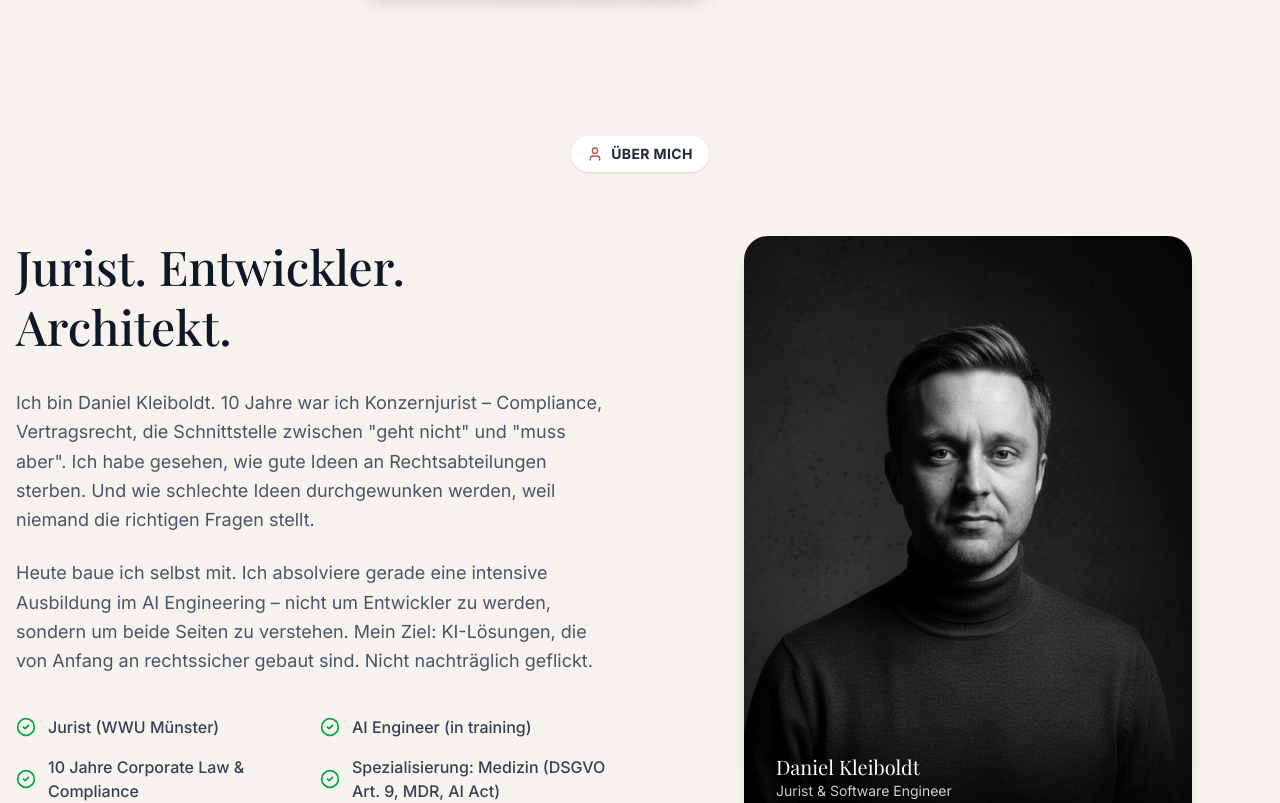
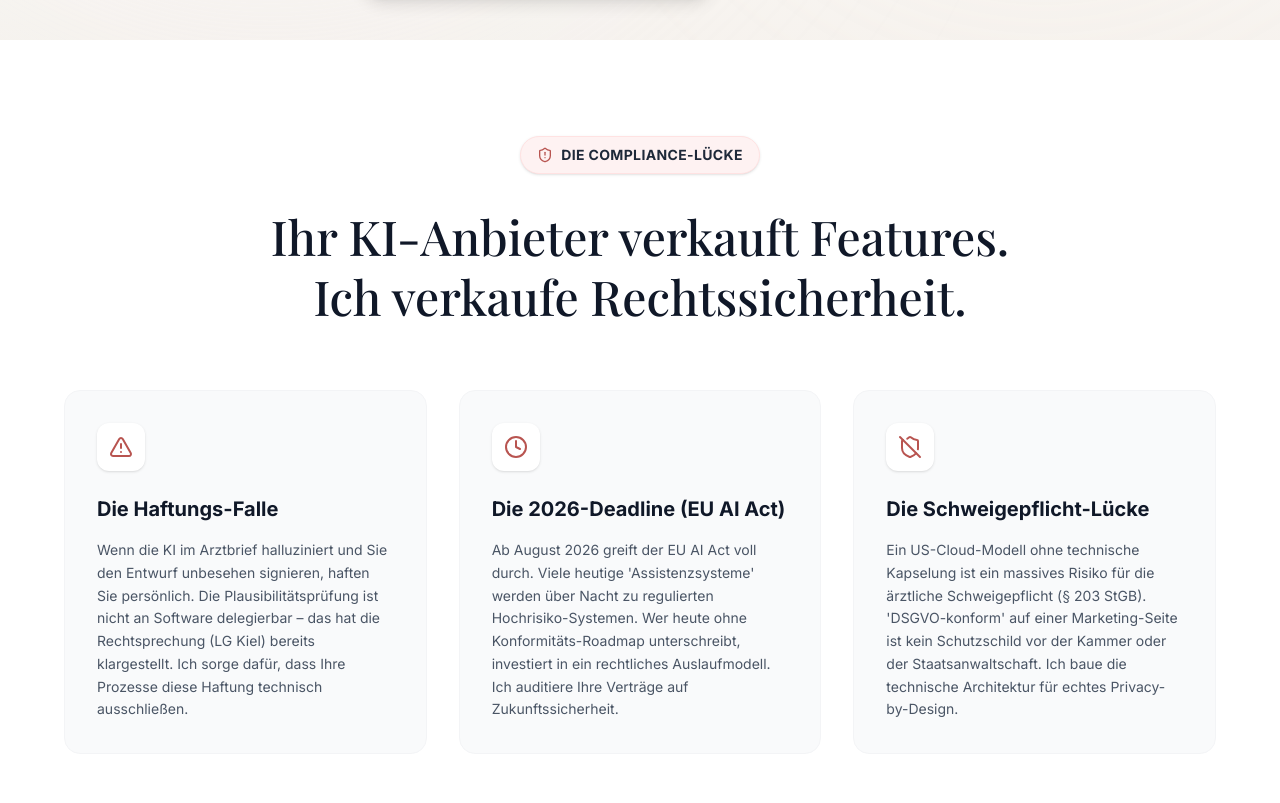
Before and after one commit to fonkape/legalmedtech, a Next.js app: page / in a window 1280 px wide. Shown: the part 760-1563 px from the top of the page. Built offline with nearby package versions, Linux system fonts and the light colour scheme; a web font is replaced by a local one.

Commit message:
Restructure website: Remove 4 sections and add 'Die Compliance-Lücke'

```diff
--- a/src/app/page.tsx
+++ b/src/app/page.tsx
@@ -1,12 +1,8 @@
 import { Navbar } from "@/components/Navbar";
 import { Hero } from "@/components/Hero";
-import { InteractivePraxis } from "@/components/InteractivePraxis";
-import { SocialProofTeaser } from "@/components/SocialProofTeaser";
-import { SolutionOverview } from "@/components/SolutionOverview";
+import { ComplianceGap } from "@/components/ComplianceGap";
 import { UseCases } from "@/components/UseCases";
-import { UrgencySection } from "@/components/UrgencySection";
 import { TrustAbout } from "@/components/TrustAbout";
-import { StatusQuo } from "@/components/StatusQuo";
 import { Insights } from "@/components/Insights";
 import { FAQ } from "@/components/FAQ";
 import { Contact } from "@/components/Contact";
@@ -19,20 +15,13 @@ export default function Home() {
 
       <Navbar />
       <Hero />
+      <ComplianceGap />
       <div id="about">
         <TrustAbout />
       </div>
-      <StatusQuo />
-      <div id="solutions">
-        <SolutionOverview />
-      </div>
-      <div id="interactive-praxis">
-        <InteractivePraxis />
-      </div>
-      <div id="use-cases">
+      <div id="angebot">
         <UseCases />
       </div>
-      <UrgencySection />
       <div id="insights">
         <Insights />
       </div>
--- /dev/null
+++ b/src/components/ComplianceGap.tsx
@@ -0,0 +1,57 @@
+"use client";
+
+import { AlertTriangle, Clock, ShieldOff, ShieldAlert } from "lucide-react";
+
+export function ComplianceGap() {
+    return (
+        <section id="compliance-luecke" className="py-24 bg-white">
+            <div className="container mx-auto px-4 md:px-6">
+                <div className="max-w-4xl mx-auto text-center mb-16">
+                    <div className="inline-flex items-center gap-2 px-4 py-2 bg-red-50 rounded-full shadow-sm mb-8 border border-red-100">
+                        <ShieldAlert className="w-4 h-4 text-primary" />
+                        <span className="text-sm font-bold text-gray-800 tracking-wide uppercase">DIE COMPLIANCE-LÜCKE</span>
+                    </div>
+
+                    <h2 className="text-3xl md:text-5xl font-serif font-medium text-gray-900 mb-6 leading-tight">
+                        Ihr KI-Anbieter verkauft Features. <br /> Ich verkaufe Rechtssicherheit.
+                    </h2>
+                </div>
+
+                <div className="grid grid-cols-1 md:grid-cols-3 gap-8 max-w-6xl mx-auto">
+                    {/* Column 1 */}
+                    <div className="bg-gray-50 p-8 rounded-2xl border border-gray-100 flex flex-col">
+                        <div className="w-12 h-12 bg-white rounded-xl shadow-sm flex items-center justify-center mb-6 text-primary">
+                            <AlertTriangle className="w-6 h-6" />
+                        </div>
+                        <h3 className="text-xl font-bold text-gray-900 mb-4">Die Haftungs-Falle</h3>
+                        <p className="text-gray-600 leading-relaxed text-sm">
+                            Wenn die KI im Arztbrief halluziniert und Sie den Entwurf unbesehen signieren, haften Sie persönlich. Die Plausibilitätsprüfung ist nicht an Software delegierbar – das hat die Rechtsprechung (LG Kiel) bereits klargestellt. Ich sorge dafür, dass Ihre Prozesse diese Haftung technisch ausschließen.
+                        </p>
+                    </div>
+
+                    {/* Column 2 */}
+                    <div className="bg-gray-50 p-8 rounded-2xl border border-gray-100 flex flex-col">
+                        <div className="w-12 h-12 bg-white rounded-xl shadow-sm flex items-center justify-center mb-6 text-primary">
+                            <Clock className="w-6 h-6" />
+                        </div>
+                        <h3 className="text-xl font-bold text-gray-900 mb-4">Die 2026-Deadline (EU AI Act)</h3>
+                        <p className="text-gray-600 leading-relaxed text-sm">
+                            Ab August 2026 greift der EU AI Act voll durch. Viele heutige 'Assistenzsysteme' werden über Nacht zu regulierten Hochrisiko-Systemen. Wer heute ohne Konformitäts-Roadmap unterschreibt, investiert in ein rechtliches Auslaufmodell. Ich auditiere Ihre Verträge auf Zukunftssicherheit.
+                        </p>
+                    </div>
+
+                    {/* Column 3 */}
+                    <div className="bg-gray-50 p-8 rounded-2xl border border-gray-100 flex flex-col">
+                        <div className="w-12 h-12 bg-white rounded-xl shadow-sm flex items-center justify-center mb-6 text-primary">
+                            <ShieldOff className="w-6 h-6" />
+                        </div>
+                        <h3 className="text-xl font-bold text-gray-900 mb-4">Die Schweigepflicht-Lücke</h3>
+                        <p className="text-gray-600 leading-relaxed text-sm">
+                            Ein US-Cloud-Modell ohne technische Kapselung ist ein massives Risiko für die ärztliche Schweigepflicht (§ 203 StGB). 'DSGVO-konform' auf einer Marketing-Seite ist kein Schutzschild vor der Kammer oder der Staatsanwaltschaft. Ich baue die technische Architektur für echtes Privacy-by-Design.
+                        </p>
+                    </div>
+                </div>
+            </div>
+        </section>
+    );
+}
```
